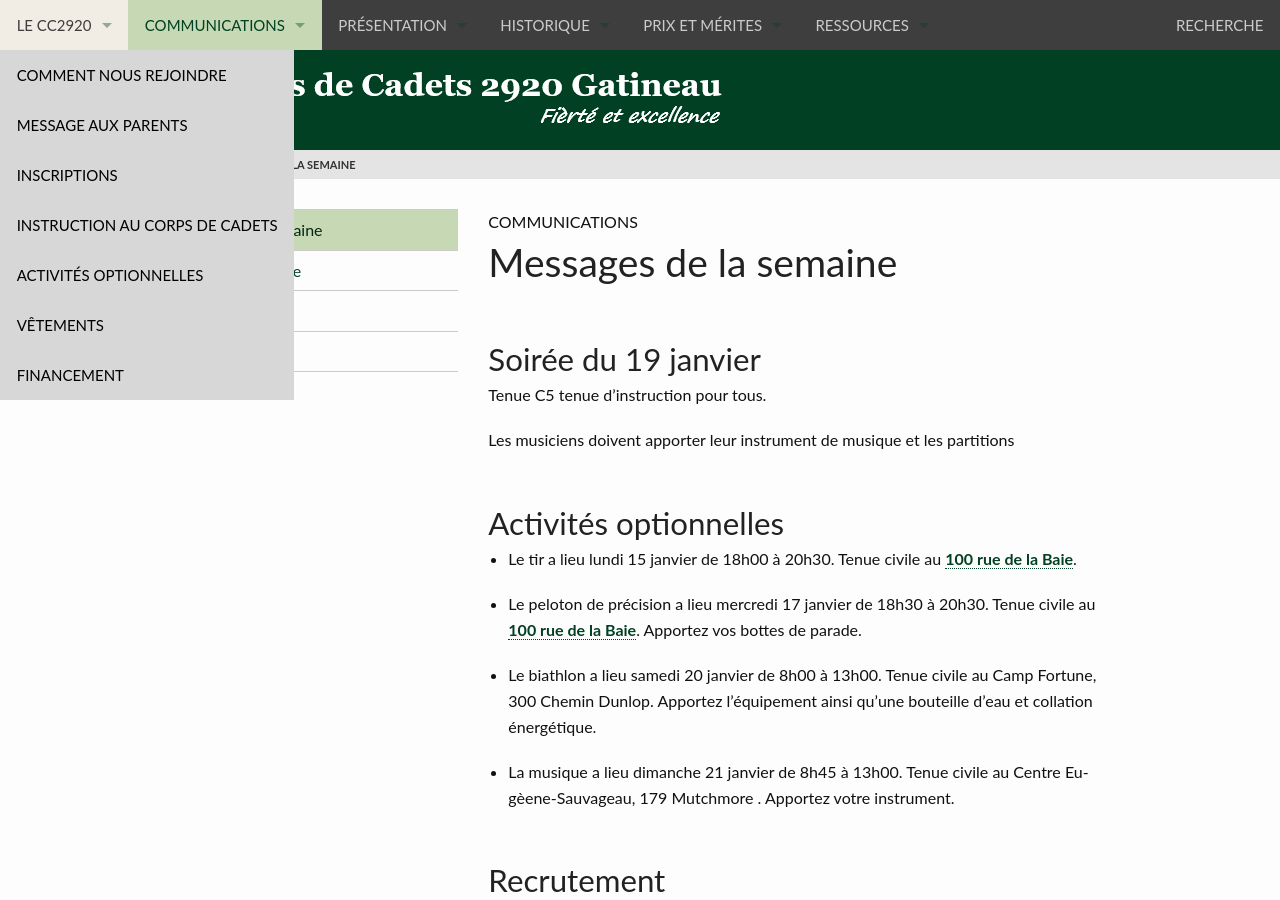
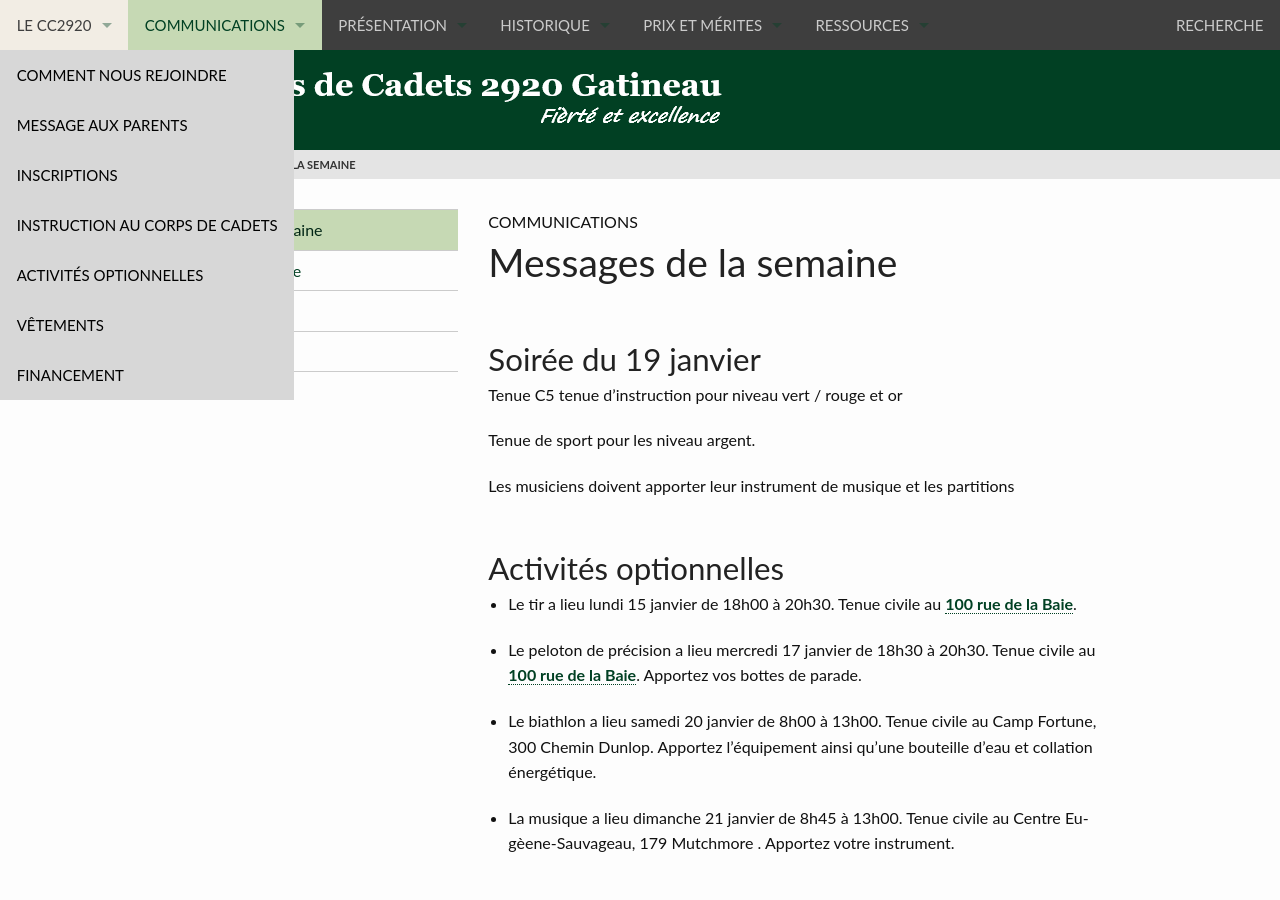
Before and after one commit to CC2920/web, a Jekyll site: the page built from _communications/messages.md, in a window 1280 px wide and 900 px high. Built offline with Jekyll 4.4.1, drawn with Linux system fonts in a browser that asks for light colours.

Commit message:
Mise a jour

```diff
--- a/_communications/messages.md
+++ b/_communications/messages.md
@@ -5,7 +5,9 @@ layout: "messages"
 
 ## Soirée du 19 janvier
 
-Tenue C5 tenue d'instruction pour tous.
+Tenue C5 tenue d'instruction pour niveau vert /  rouge et or
+
+Tenue de sport pour les niveau argent.
 
 Les musiciens doivent apporter leur instrument de musique et les partitions
 
```
